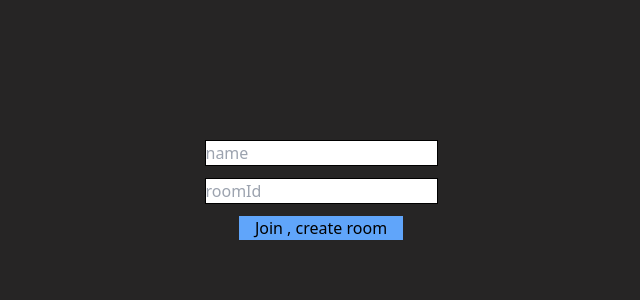
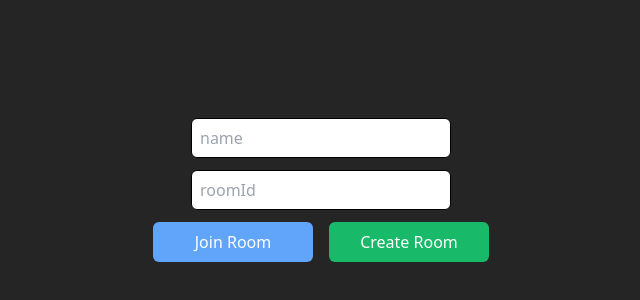
Before and after one commit to David-Rai/webRTC, a React (Vite) app in the folder client/: page / in a window 1280 px wide. Shown: the part 210-510 px from the top of the page, without its empty margins (319-959 px from the left). Built offline with nearby package versions, Linux system fonts and the light colour scheme; no server answers.

Commit message:
Styling done

```diff
--- a/client/src/Home.jsx
+++ b/client/src/Home.jsx
@@ -26,6 +26,10 @@ function App() {
       navigate(`/room/${roomId}`)
     })
 
+    //if Room is full
+    socket.on("full",message=>{
+      alert(message)
+    })
   }, [socket])
 
   //Handling the room join
@@ -47,9 +51,12 @@ function App() {
 
   return (
     <main className='h-screen w-full flex items-center justify-center gap-3 flex-col bg-primary_bg'>
-      <input type="text" placeholder='name' className='border-[1px] border-black' ref={nameRef} />
-      <input type="text" placeholder='roomId' className='border-[1px] border-black' ref={roomRef} />
-      <button className='bg-blue-400 px-4' onClick={handleJoin}>Join , create room</button>
+      <input type="text" placeholder='name' className='input' ref={nameRef} />
+      <input type="text" placeholder='roomId' className='input' ref={roomRef} />
+<div className='flex gap-4'>
+<button className='bg-blue-400 btn' onClick={handleJoin}>Join Room</button>
+<button className='bg-[#18BA69] btn ' onClick={handleJoin}>Create Room</button>
+</div>
     </main>
   )
 }
--- a/client/src/index.css
+++ b/client/src/index.css
@@ -1,3 +1,12 @@
 @tailwind base;
 @tailwind components;
+@layer components{
+    .input{
+        @apply border-[1px] border-black pl-2 rounded-md h-[40px] w-[260px];
+    }
+    .btn{
+        @apply px-4 h-[40px] w-[160px] rounded-md text-white;
+    }
+}
+
 @tailwind utilities;
```
